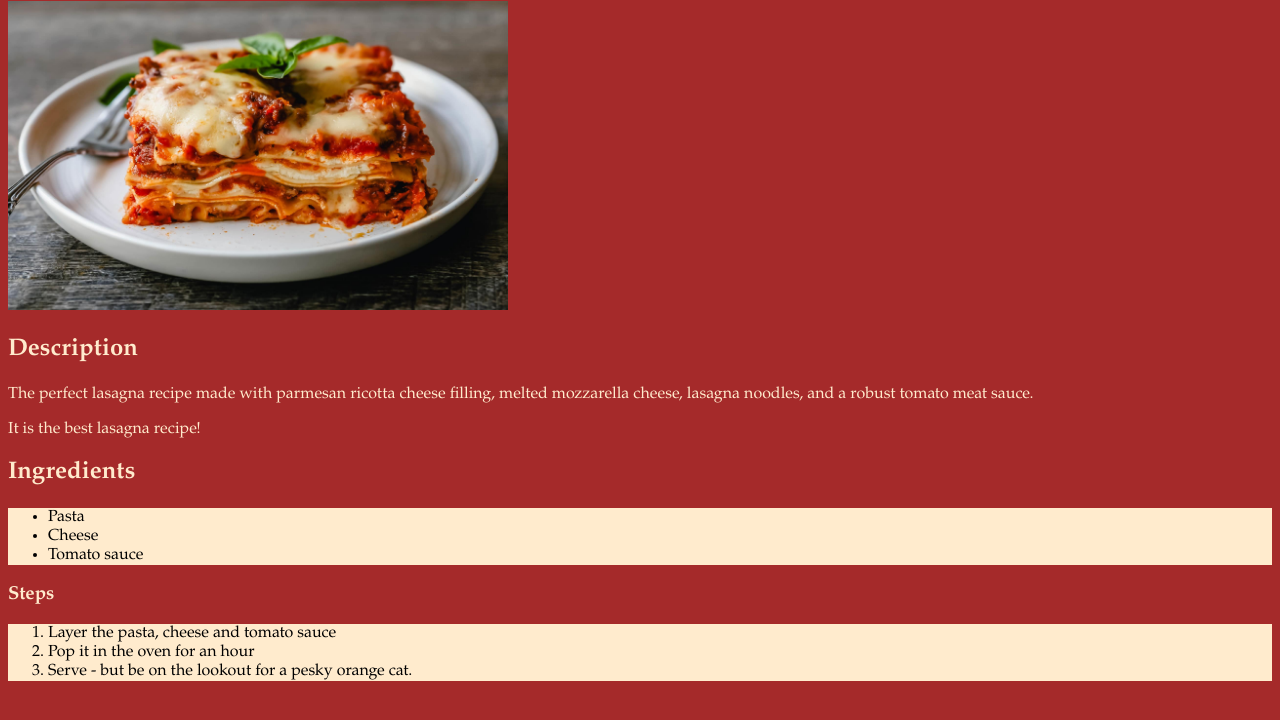
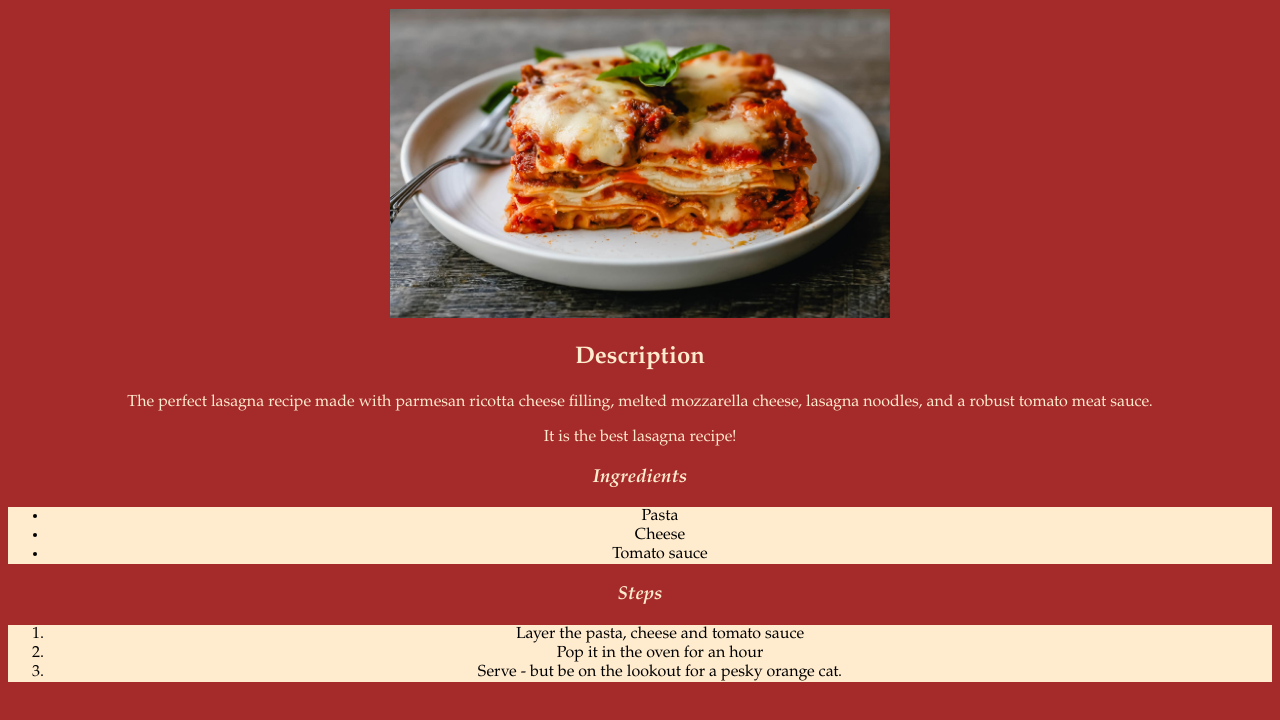
Before and after one commit to arshaqV/odin-recipes, a plain HTML site: page recipes/lasagna.html in a window 1280 px wide. Shown: the part 80-800 px from the top of the page. Drawn offline with Linux system fonts and the light colour scheme.

Commit message:
Fix alignment in styles.css

```diff
--- a/recipes/lasagna.html
+++ b/recipes/lasagna.html
@@ -7,11 +7,11 @@
     </head>
     <body>
         <h1>Lasagna</h1>
-        <img src="lasagna.jpg">
+        <div class="imgholder"><img src="lasagna.jpg"></div>
         <h2>Description</h2>
         <p>The perfect lasagna recipe made with parmesan ricotta cheese filling, melted mozzarella cheese, lasagna noodles, and a robust tomato meat sauce.</p>
         <p>It is the best lasagna recipe!</p>
-        <h2>Ingredients</h2>
+        <h3>Ingredients</h3>
         <ul>
             <li>Pasta</li>
             <li>Cheese</li>
--- a/style.css
+++ b/style.css
@@ -2,6 +2,12 @@ body {
     font-family: Garamond, serif;
     background-color: brown;
     color: blanchedalmond;
+    align-content: center;
+    text-align: center;
+}
+
+h3 {
+    font-style: italic;
 }
 
 img {
```
Also changed, not shown: recipes/carrot_halwa.html (+1 -1 lines), recipes/poutine.html (+1 -1 lines).
